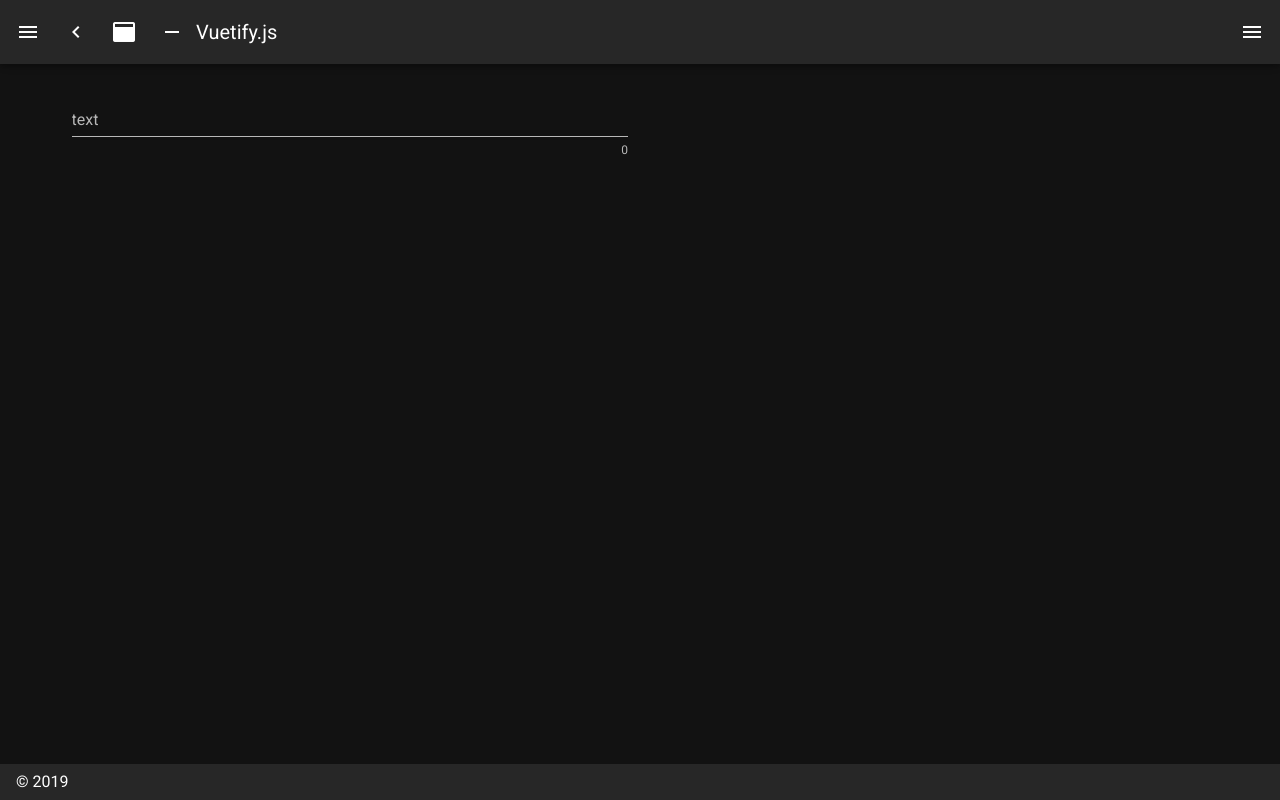
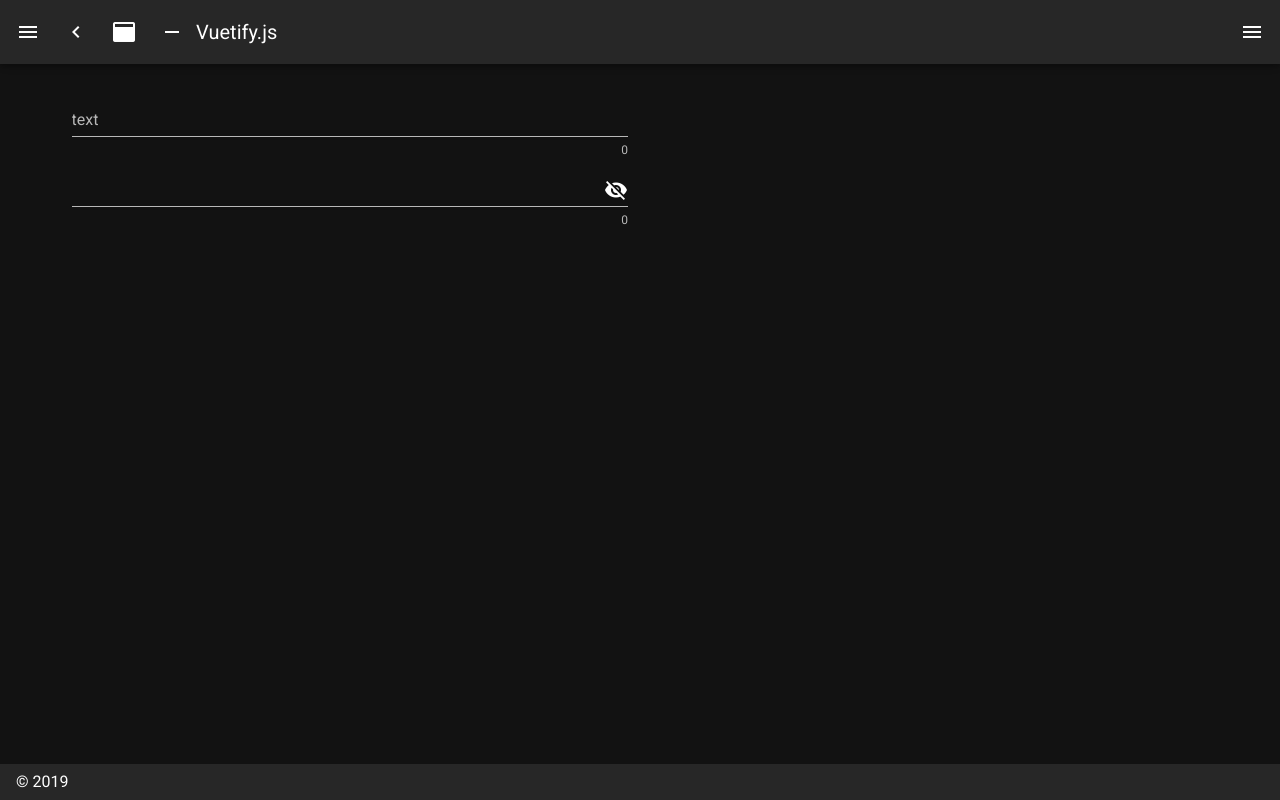
Before and after one commit to foranything/vue-, a Nuxt app in the folder nuxt-app/: page /page2 in a window 1280 px wide. Built offline with nearby package versions, Linux system fonts and the light colour scheme.

Commit message:
password form

```diff
--- a/nuxt-app/nuxt.config.js
+++ b/nuxt-app/nuxt.config.js
@@ -31,7 +31,8 @@ export default {
   */
   plugins: [
     '~/plugins/i18n.js',
-    '~/plugins/vee-validate.js'
+    '~/plugins/vee-validate.js',
+    '~/plugins/vuetify.js'
   ],
   /*
   ** Nuxt.js dev-modules
--- a/nuxt-app/package.json
+++ b/nuxt-app/package.json
@@ -11,6 +11,7 @@
     "generate": "nuxt generate"
   },
   "dependencies": {
+    "material-design-icons-iconfont": "^5.0.1",
     "nuxt": "^2.0.0",
     "nuxt-i18n": "^6.1.0",
     "vee-validate": "^3.0.3"
--- a/nuxt-app/pages/page2.vue
+++ b/nuxt-app/pages/page2.vue
@@ -16,11 +16,23 @@
             label="text"
             hint="At least 3 characters"
             counter
-            @click:append="show1 = !show1"
-          ></v-text-field>
+            @click:append="show1 = !show1" />
             <ul>
               <li v-bind:key="error" v-for="error in errors">{{ error }}</li>
             </ul>
+        </ValidationProvider>
+
+        <ValidationProvider
+          rules="required|min:3"
+          v-slot="{ errors }"
+        >
+          <v-text-field
+            v-model="password"
+            :append-icon="show ? 'visibility' : 'visibility_off'"
+            :type="show ? 'text' : 'password'"
+            counter
+            @click:append="show = !show"/>
+          <div> {{ errors[0] }} </div>
         </ValidationProvider>
 
       </v-col>
@@ -33,6 +45,9 @@ export default {
   data() {
     return {
       text: '',
+      password: '',
+      icon: 'visibility',
+      show: false
     }
   }
 }
--- /dev/null
+++ b/nuxt-app/plugins/vuetify.js
@@ -0,0 +1 @@
+import 'material-design-icons-iconfont/dist/material-design-icons.css'
```
Also changed, not shown: 1 other file (tests, documents, lock files or other folders).
